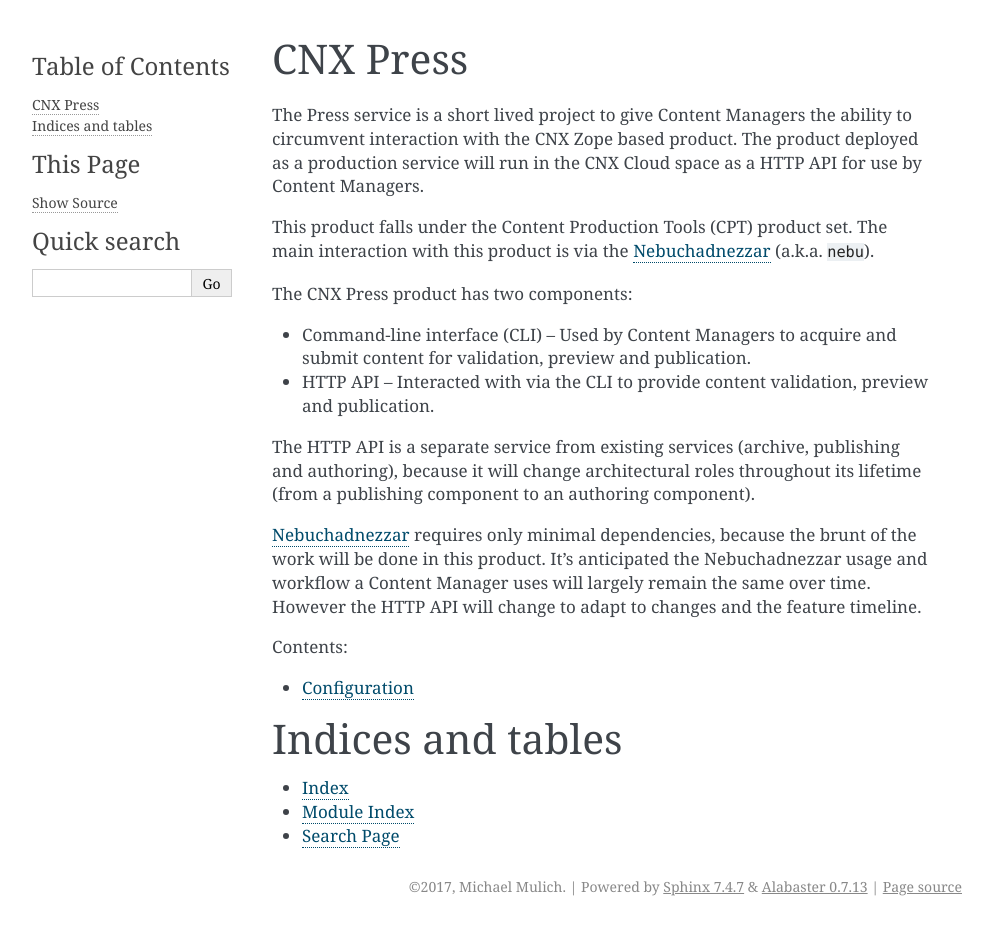
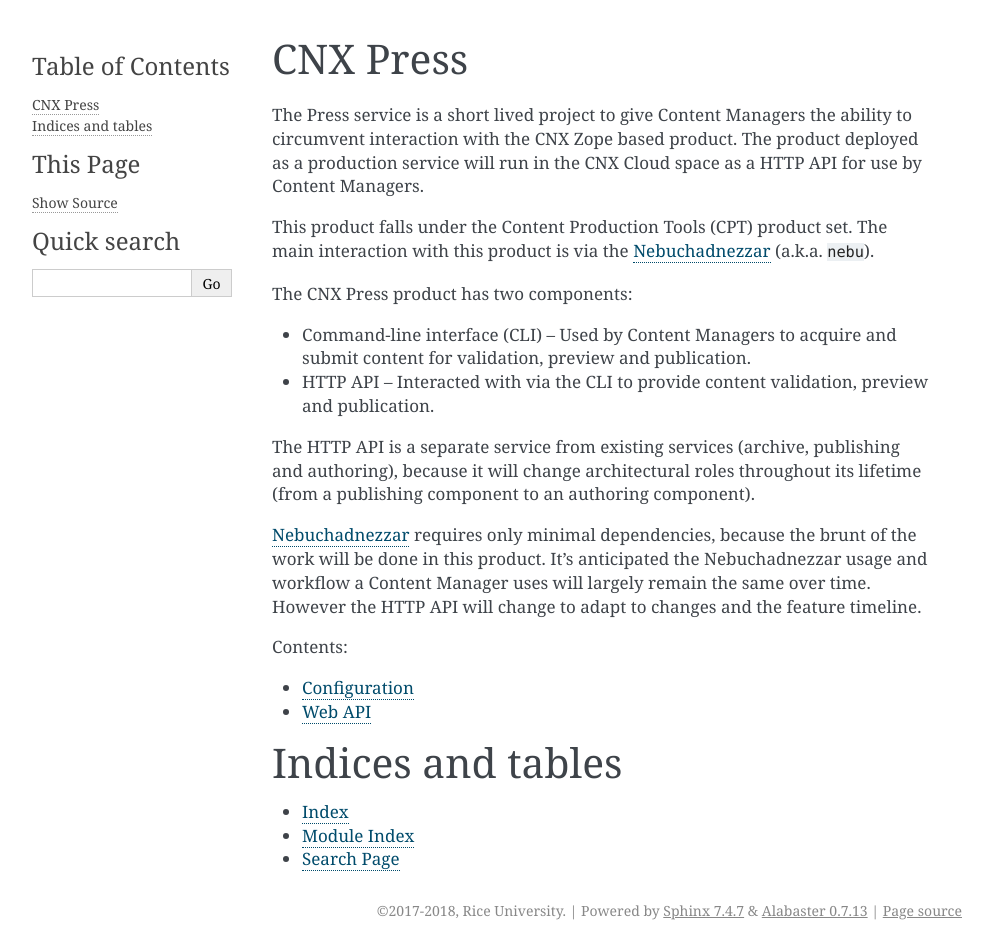
Before and after one commit to openstax/cnx-press, a Sphinx documentation site: the page built from docs/source/index.rst, in a window 1280 px wide. Shown: the whole page, without its empty margins (148-1140 px from the left). Built offline with Sphinx 7.4.7, drawn with Linux system fonts in a browser that asks for light colours; before the commit the page ends 926 px from its top, so only the background shows below that.

Commit message:
Add a swagger documentation generator to the docs build
This renders a rough, but useful view of the cnx web api.
The usage of this sphinx-swaggerdoc package is a work-in-progress for sure,
but already it looks as if we should be able to make incremental changes
to it.

```diff
--- a/docs/source/conf.py
+++ b/docs/source/conf.py
@@ -37,7 +37,9 @@
     'sphinx.ext.intersphinx',
     'sphinx.ext.todo',
     'sphinx.ext.viewcode',
-    'sphinx.ext.githubpages']
+    'sphinx.ext.githubpages',
+    'sphinxcontrib.swaggerdoc',
+]
 
 # Add any paths that contain templates here, relative to this directory.
 templates_path = ['_templates']
@@ -53,7 +55,7 @@
 
 # General information about the project.
 project = 'CNX Press'
-copyright = '2017, Michael Mulich'
+copyright = '2017-2018, Rice University'
 author = 'Michael Mulich'
 
 # The version info for the project you're documenting, acts as replacement for
--- a/docs/source/index.rst
+++ b/docs/source/index.rst
@@ -37,7 +37,7 @@
    :caption: Contents:
 
    config.rst
-
+   web_api.rst
 
 Indices and tables
 ==================
--- /dev/null
+++ b/docs/source/web_api.rst
@@ -0,0 +1,6 @@
+=======
+Web API
+=======
+
+
+.. swaggerv2doc:: ../../press/views/api-docs/swagger.yaml
```
Also changed, not shown: 1 other file.
